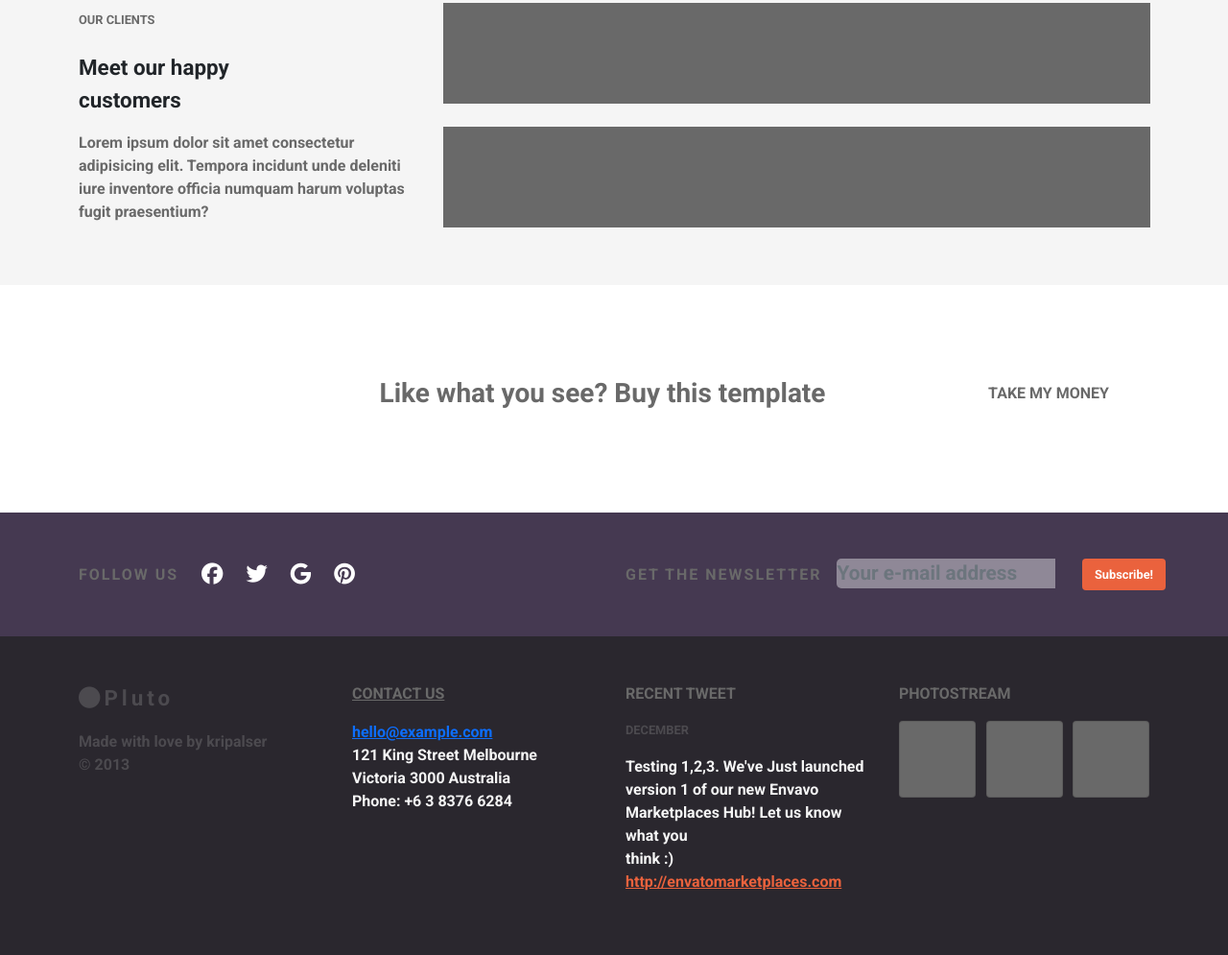
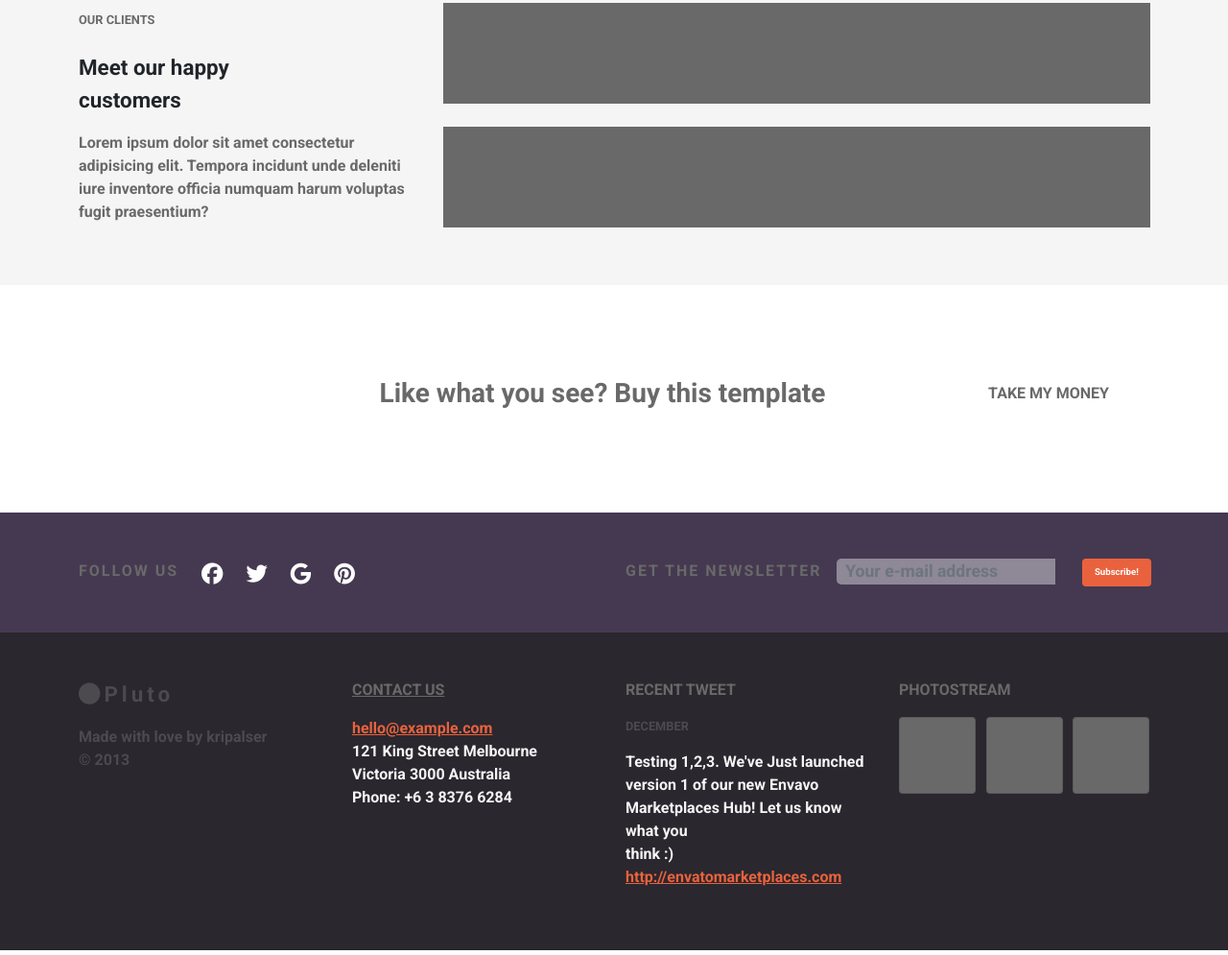
Before and after one commit to patryk411/Pluto_file, a plain HTML site: page index.html in a window 1280 px wide. Shown: the part 3384-4379 px from the top of the page at 96% size. Drawn offline with nearby package versions, Linux system fonts and the light colour scheme.

Commit message:
Add files via upload

```diff
--- a/index.html
+++ b/index.html
@@ -26,7 +26,7 @@
             <a class="nav-link dropdown-toggle px-lg-3" href="#" id="navbarDropdownMenuLink" role="button" data-bs-toggle="dropdown" aria-expanded="false">
               Portfolio
             </a>
-            <ul class="dropdown-menu" aria-label px-lg-3ledby="navbarDropdownMenuLink">
+            <ul class="dropdown-menu my-2" aria-label px-lg-3ledby="navbarDropdownMenuLink">
               <li><a class="dropdown-item" href="#">Action</a></li>
               <li><a class="dropdown-item" href="#">Another action</a></li>
               <li><a class="dropdown-item" href="#">Something else here</a></li>
@@ -429,16 +429,16 @@
         <div class="col-sm-12 col-lg-6 followus-left">
           <p class="follow-paragraph">follow us</p>
           <div class="icon text-light">
-          <a href="facebook.com"><i class="fa-brands fa-facebook ms-4"></i></a>
+          <a href="https://facebook.com"><i class="fa-brands fa-facebook ms-4"></i></a>
         </div>
         <div class="icon text-light">
-          <a href=""><i class="fa-brands fa-twitter ms-4"></i></a>
+          <a href="https://twitter.com"><i class="fa-brands fa-twitter ms-4"></i></a>
         </div>
         <div class="icon text-light">
-          <a href=""><i class="fa-brands fa-google ms-4"></i></a>
+          <a href="https://google.com"><i class="fa-brands fa-google ms-4"></i></a>
         </div>
         <div class="icon text-light">
-          <a href=""><i class="fa-brands fa-pinterest ms-4"></i></a>
+          <a href="https://pinterest.com"><i class="fa-brands fa-pinterest ms-4"></i></a>
         </div>
         </div>
 
@@ -446,7 +446,7 @@
           <p class="follow-paragraph">get the newsletter</p>
         <div class="col-sm-4 col-md-6">
           <div class="input-group mx-3 mb-5">
-            <input type="text" class="form-control" placeholder="Your e-mail address">
+            <input type="text" class="form-control" placeholder="  Your e-mail address">
 
             <div class="sm-4 col-lg-2 px-1 ms-auto">
               <button class="btn btn-follow ms-4" role="button">Subscribe!</button>
--- a/scss/style.scss
+++ b/scss/style.scss
@@ -39,7 +39,6 @@ body {
 .navbar-class {
     text-transform: uppercase;
 }
-
 
 .content {
   background-color: #f5f5f5;
@@ -130,6 +129,15 @@ body {
 .navbar-collapse a:hover{
     text-decoration: 3px underline $orange;
 }
+
+.navbar-collapse .dropdown-menu a {
+    color: $grey;
+}
+
+.navbar-collapse .dropdown-menu a:hover {
+  color: black;
+}
+
 
 .header-bg {
     background-color: $purple;
@@ -377,7 +385,7 @@ body {
     color: $grey;
     font-size: 1rem;
     letter-spacing: 2px;
-    margin-top: 5px;
+    margin-top: 1px;
   }
 
   .followus-left {
@@ -412,7 +420,7 @@ body {
   border-radius: 5px;
   margin: 0;
   padding: 0;
-  font-size: 1.3rem;
+  font-size: 1.1rem;
 }
 
 .btn-follow {
@@ -422,7 +430,7 @@ body {
   justify-content: end;
   background-color: $orange;
   color: #fff;
-  font-size: .8rem;
+  font-size: .6rem;
 }
 
 .end {
@@ -442,6 +450,11 @@ body {
   font-size: 1rem;
   color: $section-color;
 }
+
+.second-row a {
+  color: $orange;
+}
+
 
 .contact-footer {
   color: $grey;
```
Also changed, not shown: css/style.css, 1 other file.
